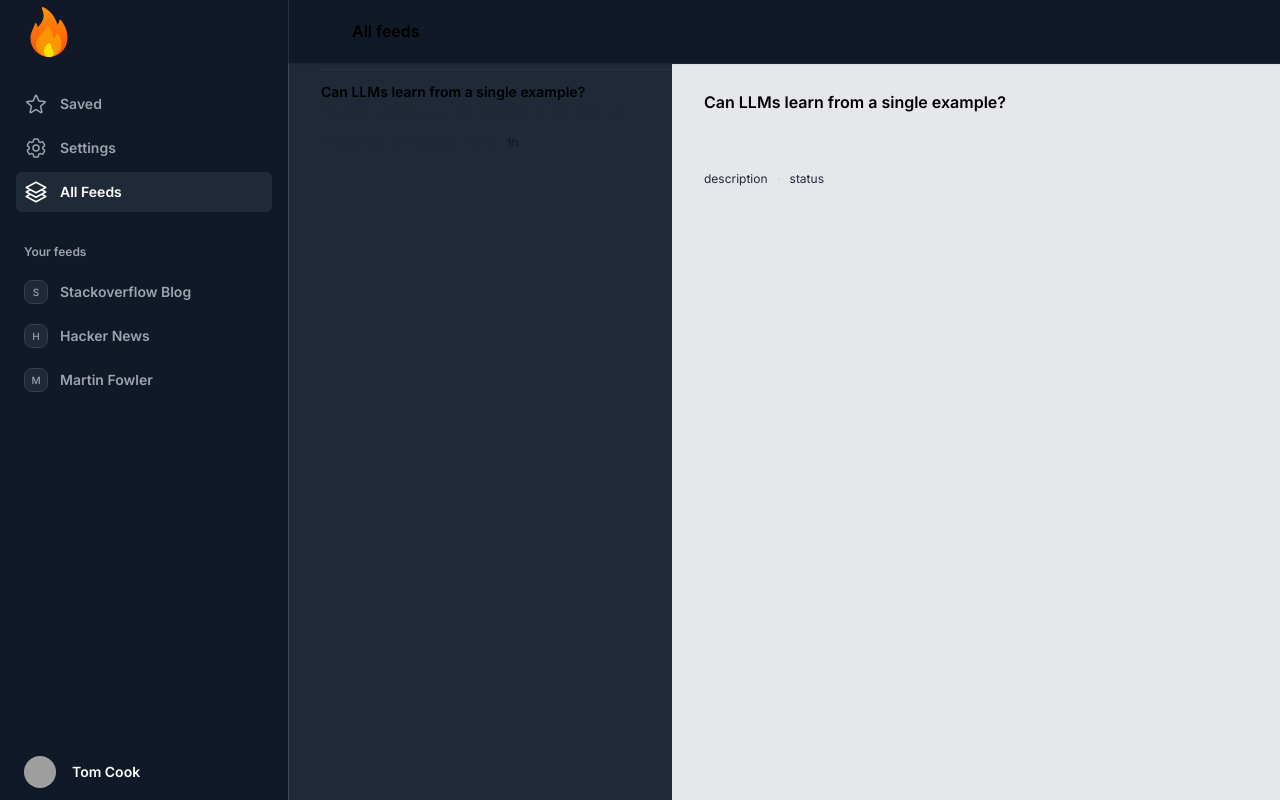
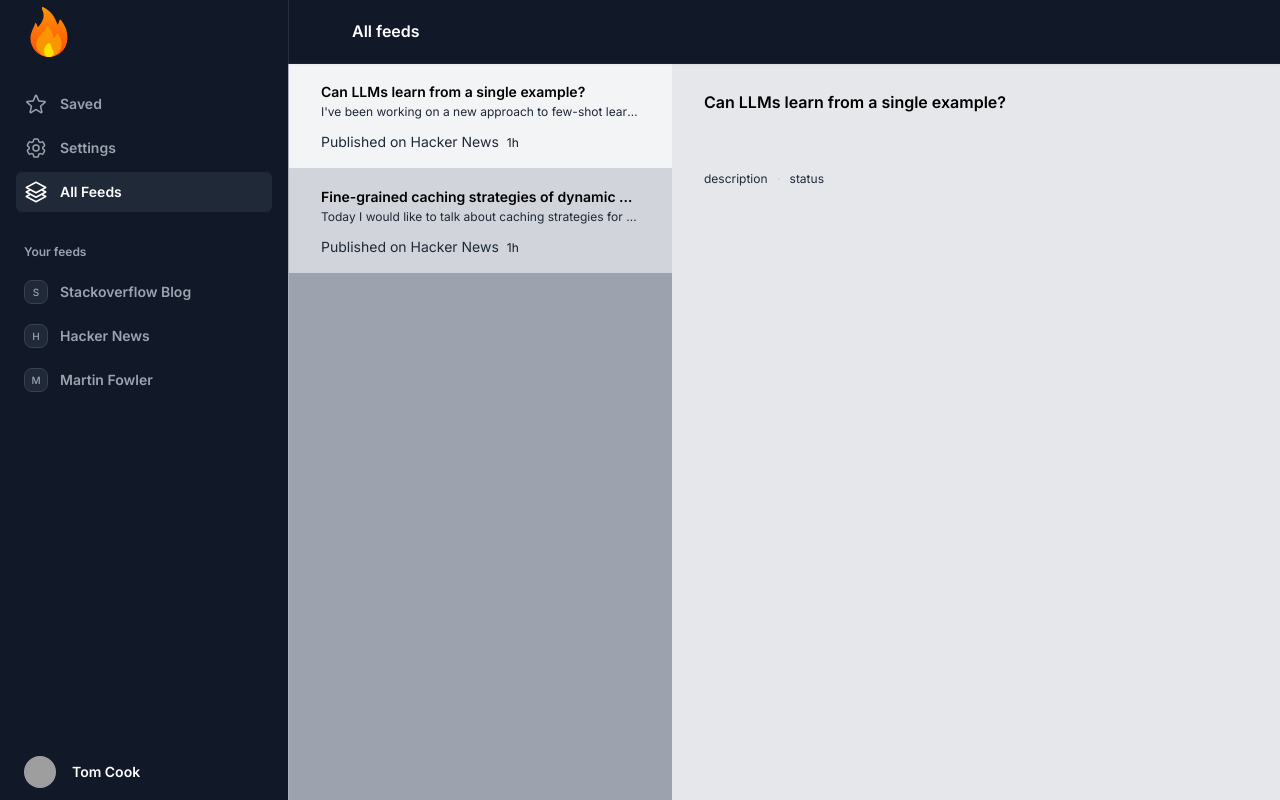
Before and after one commit to Pandimadhubabu/lit-feed, a Next.js app: page / in a window 1280 px wide. Built offline with nearby package versions, Linux system fonts and the light colour scheme; grey boxes are pictures that could not be loaded.

Commit message:
feat: make things more readable with two articles

```diff
--- a/src/app/components/Article.tsx
+++ b/src/app/components/Article.tsx
@@ -6,7 +6,7 @@ export function Article({ article }: { article: Article }) {
   return (
     <div className="bg-gray-200 dark:bg-black w-full h-full">
       <header className="flex items-center justify-between border-b border-white/5 px-4 py-4 sm:px-6 sm:py-6 lg:px-8">
-        <h1 className="text-base font-semibold leading-7 dark:text-white text-black">{article.title.name}</h1>
+        <h1 className="text-base font-semibold leading-7 dark:text-white text-black">{article.title}</h1>
       </header>
 
       {/* Deployment list */}
--- a/src/app/page.tsx
+++ b/src/app/page.tsx
@@ -1,6 +1,6 @@
 'use client';
-import { Dialog, Menu, Transition } from '@headlessui/react';
-import { Bars3Icon, ChevronRightIcon, ChevronUpDownIcon, MagnifyingGlassIcon } from '@heroicons/react/20/solid';
+import { Dialog, Transition } from '@headlessui/react';
+import { Bars3Icon } from '@heroicons/react/20/solid';
 import {
   Cog6ToothIcon,
   Square3Stack3DIcon,
@@ -8,9 +8,8 @@ import {
   XMarkIcon
 } from '@heroicons/react/24/outline';
 import { Fragment, useState } from 'react';
+import { Article } from './components/Article';
 import { Sidebar } from './components/Sidebar';
-import { classNames } from './utils';
-import { Article } from './components/Article';
 
 const navigation = [
   { name: 'Saved', href: '#', icon: StarIcon, current: false },
@@ -22,48 +21,23 @@ const feeds = [
   { id: 2, name: 'Hacker News', href: '#', initial: 'H', current: false },
   { id: 3, name: 'Martin Fowler', href: '#', initial: 'M', current: false },
 ]
-const statuses = {
-  offline: 'text-gray-500 bg-gray-100/10',
-  online: 'text-green-400 bg-green-400/10',
-  error: 'text-rose-400 bg-rose-400/10',
-}
-const environments = {
-  Preview: 'text-gray-400 bg-gray-400/10 ring-gray-400/20',
-  Production: 'text-indigo-400 bg-indigo-400/10 ring-indigo-400/30',
-}
-const deployments = [
-  {
-    id: 1,
-    href: '#',
-    projectName: 'ios-app',
-    teamName: 'Planetaria',
-    status: 'offline',
-    statusText: 'Initiated 1m 32s ago',
-    description: 'Deploys from GitHub',
-    environment: 'Preview',
-  },
-  // More deployments...
-] as {
-  status: keyof typeof statuses
-  href: string
-  environment: keyof typeof environments
-  [key: string]: string | number
-}[]
-
 const articles = [
   {
-    title: {
-      name: 'Can LLMs learn from a single example?',
-      imageUrl:
-        'https://images.unsplash.com/photo-1519244703995-f4e0f30006d5?ixlib=rb-1.2.1&ixid=eyJhcHBfaWQiOjEyMDd9&auto=format&fit=facearea&facepad=2&w=256&h=256&q=80',
-    },
+    title: 'Can LLMs learn from a single example?',
     description: `I've been working on a new approach to few-shot learning, and I'm excited to share some results.`,
     link: 'https://www.fast.ai/posts/2023-09-04-learning-jumps/',
     feedName: 'Hacker News',
     date: '1h',
     dateTime: 'Wed, 6 Sep 2023 00:40:05 +0000',
   },
-  // More items...
+  {
+    title: 'Fine-grained caching strategies of dynamic queries',
+    description: `Today I would like to talk about caching strategies for aggregate queries over time-based data which is updated often`,
+    link: 'https://jensrantil.github.io/posts/fast-aggregate-queries-on-dynamic-data',
+    feedName: 'Hacker News',
+    date: '1h',
+    dateTime: 'Wed, 20 Sep 2023 17:42:24 +0000',
+  },
 ]
 
 export default function Home() {
@@ -186,17 +160,17 @@ export default function Home() {
           </button>
 
           <header className="flex items-center justify-between border-b border-white/5 w-full px-4 py-4 sm:px-6 sm:py-6 lg:px-8">
-            <h2 className="text-base font-semibold leading-7 dark:text-white text-black">All feeds</h2>
+            <h2 className="text-base font-semibold leading-7 text-white">All feeds</h2>
           </header>
         </div>
 
         {/* Feed list */}
-        <aside className="bg-gray-800 lg:fixed lg:bottom-0 lg:left-0 lg:top-16 lg:w-96 lg:overflow-y-auto lg:border-l lg:border-white/5 xl:left-auto">
+        <aside className="dark:bg-gray-800 bg-gray-400 lg:fixed lg:bottom-0 lg:left-0 lg:top-16 lg:w-96 lg:overflow-y-auto lg:border-l lg:border-white/5 xl:left-auto">
           <ul role="list" className="divide-y divide-white/5">
             {articles.map((item, index) => (
-              <li key={item.link} className="px-4 py-4 sm:px-6 lg:px-8" onClick={() => { setArticleOpen(true); setSelectedArticle(index) }}>
+              <li key={item.link} className={`${index % 2 === 0 ? 'dark:bg-gray-800 bg-gray-100' : 'dark:bg-gray-700 bg-gray-300'}` + " px-4 py-4 sm:px-6 lg:px-8"} onClick={() => { setArticleOpen(true); setSelectedArticle(index) }}>
                 <div className="flex items-center flex-col gap-x-3">
-                  <h3 className="flex-auto w-full truncate text-sm font-semibold leading-6 dark:text-white text-black">{item.title.name}</h3>
+                  <h3 className="flex-auto w-full truncate text-sm font-semibold leading-6 dark:text-white text-black">{item.title}</h3>
                   <p id="description" className="flex-auto w-full truncate text-xs dark:text-gray-400 text-gray-800">
                     {item.description}
                   </p>
--- a/src/app/types.ts
+++ b/src/app/types.ts
@@ -29,10 +29,7 @@ export type NavigationItem = {
 }
 
 export type Article = {
-  title: {
-    name: string;
-    imageUrl: string;
-  };
+  title: string;
   description: string;
   link: string;
   feedName: string;
```
